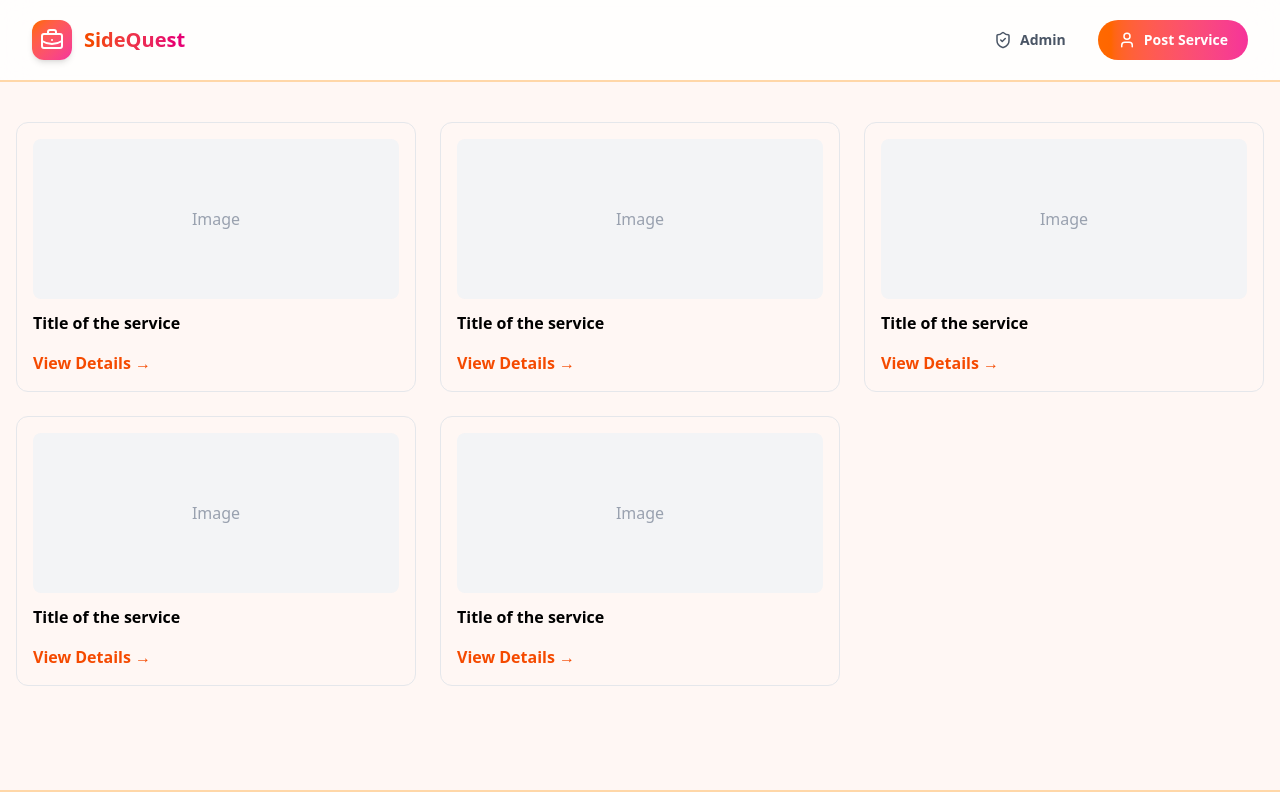
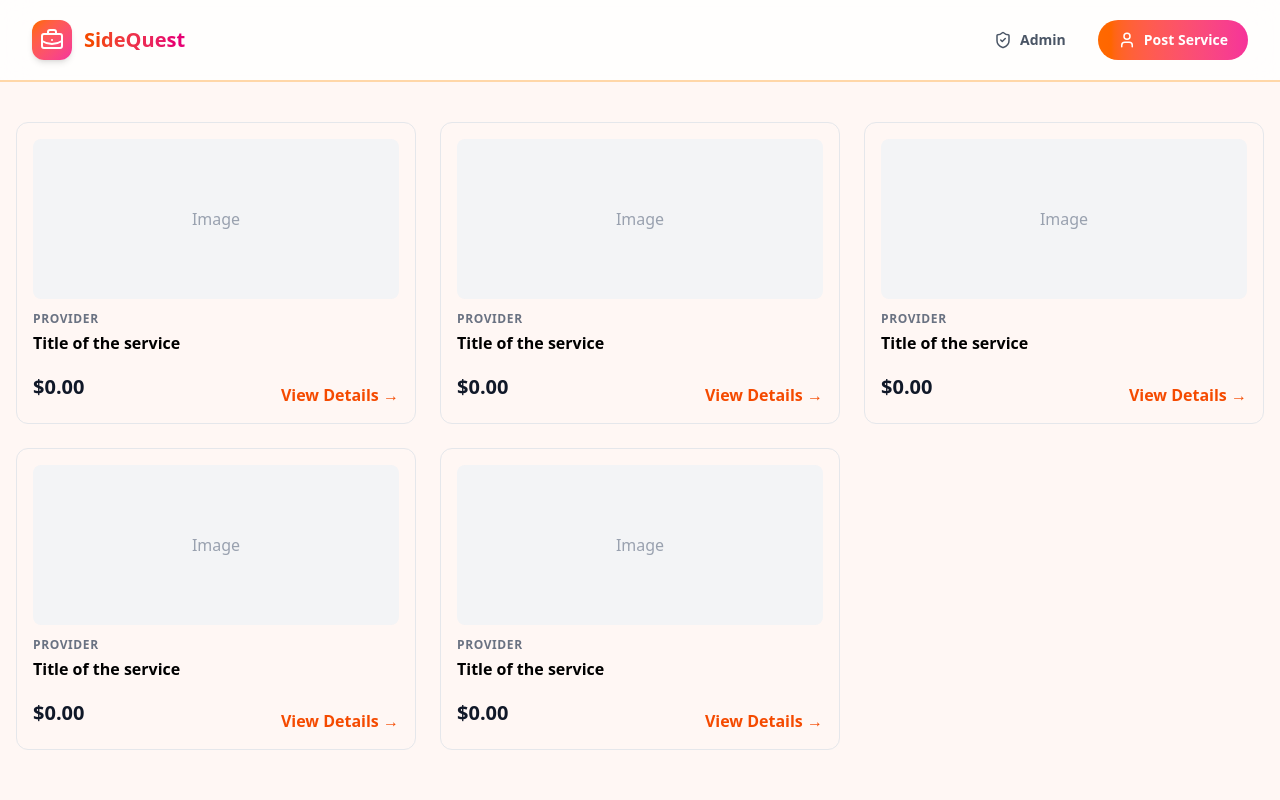
Before and after one commit to mavagoncalves/SideQuest, a React app in the folder frontend/: page / in a window 1280 px wide. Shown: the top 800 px of the page. Built offline with nearby package versions, Linux system fonts and the light colour scheme; the HTML template or start-up script is replaced by a standard one.

Commit message:
fix: updating a bit the service card first

```diff
--- a/frontend/package.json
+++ b/frontend/package.json
@@ -11,7 +11,7 @@
   },
   "dependencies": {
     "@tailwindcss/vite": "^4.3.0",
-    "axios": "^1.16.0",
+    "axios": "^1.16.1",
     "lucide-react": "^1.14.0",
     "react": "^19.2.5",
     "react-dom": "^19.2.5",
--- a/frontend/src/components/ServiceCard.jsx
+++ b/frontend/src/components/ServiceCard.jsx
@@ -1,7 +1,7 @@
 import React from 'react'
 import { Link } from 'react-router-dom';
 
-const ServiceCard = ({ id, title }) => {
+const ServiceCard = ({ id, title, price, providerName }) => {
   return (
     <div className="border border-gray-200 rounded-xl p-4">
       {/* a visual placeholder, can insert image or icon */}
@@ -10,7 +10,16 @@ const ServiceCard = ({ id, title }) => {
           <p>Image</p>
         </div>
       </div>
+      <p className="text-xs text-gray-500 uppercase font-bold tracking-wider mb-1">
+        {providerName || "Provider"}
+      </p>
+
       <h3 className="font-bold">{title || "Title of the service"}</h3>
+
+      <div className="mt-3 flex items-center justify-between">
+        <span className="text-xl font-black text-gray-900">
+          ${price || "0.00"}
+        </span>
 
         <Link
           to={`/service/${id}`}
@@ -19,6 +28,7 @@ const ServiceCard = ({ id, title }) => {
           View Details →
         </Link>
       </div>
+    </div>
   )
 }
 
```
Also changed, not shown: frontend/src/components/SearchBar.jsx (added), 2 other files (tests, documents, lock files or other folders). Lines whose indentation alone changed are shown as unchanged.
